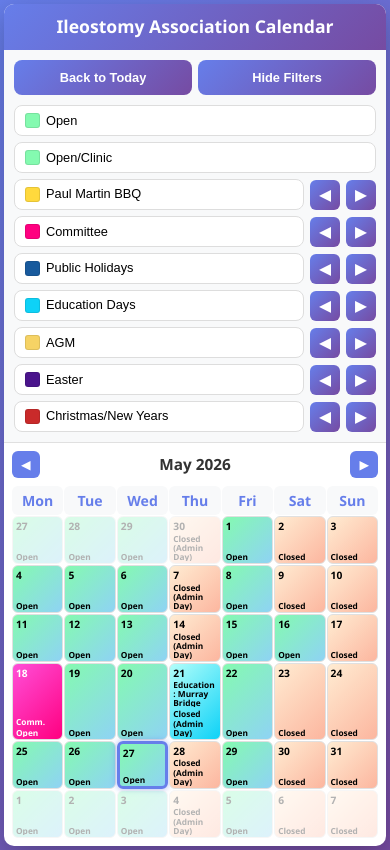
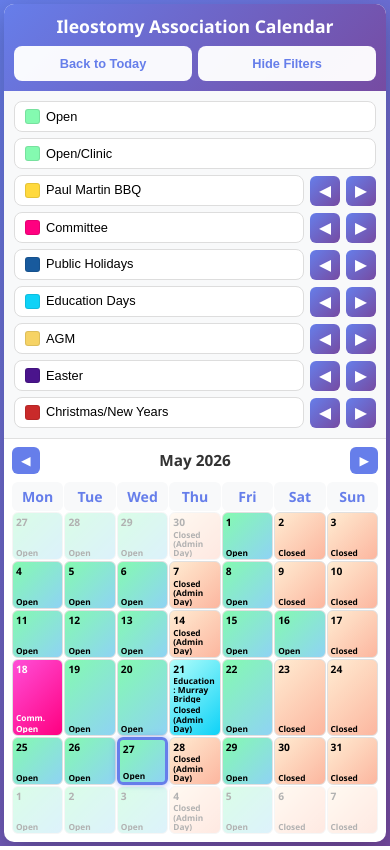
Before and after one commit to FraknToastr/Ileostomy-Association, a plain HTML site: page calendar/index-v2.html in a window 390 px wide. Drawn offline with Linux system fonts and the light colour scheme.

Commit message:
Refine calendar filters layout and tile title

```diff
--- a/calendar/index-v2.html
+++ b/calendar/index-v2.html
@@ -12,15 +12,14 @@
   <div class="container">
     <div class="header">
       <h1>Ileostomy Association Calendar</h1>
+      <div class="top-controls">
+        <button id="btnToday" class="today-btn half-btn" type="button">Back to Today</button>
+        <button id="btnToggleFilters" class="today-btn half-btn" type="button">Hide Filters</button>
+      </div>
     </div>
 
     <div class="main-content">
       <aside class="sidebar">
-        <div class="top-controls">
-          <button id="btnToday" class="today-btn half-btn" type="button">Back to Today</button>
-          <button id="btnToggleFilters" class="today-btn half-btn" type="button">Hide Filters</button>
-        </div>
-
         <div class="filter-group" id="filterGroup">
           <div class="filter-row" data-filter="open">
             <button class="filter-btn" type="button" data-filter="open" aria-label="Open filter">
--- a/calendar/styles.css
+++ b/calendar/styles.css
@@ -7,21 +7,23 @@
     }
     .container{max-width:1200px;margin:0 auto;background:#fff;border-radius:12px;
       box-shadow:0 10px 30px rgba(0,0,0,.25);overflow:hidden;}
-    .header{background:linear-gradient(135deg,var(--accent1) 0%,var(--accent2) 100%);
-      color:#fff;padding:14px;text-align:center;}
+    .header{position:relative;background:linear-gradient(135deg,var(--accent1) 0%,var(--accent2) 100%);
+      color:#fff;padding:14px;text-align:center;min-height:64px;}
     .header h1{font-size:1.6em;margin-bottom:4px;}
     .main-content{display:flex;flex-wrap:wrap;}
     .sidebar{
       width:320px;background:#f8f9fa;padding:14px;border-right:1px solid #e0e0e0;
     }
     .top-controls{
-      display:flex;gap:8px;align-items:center;margin-bottom:12px;
+      position:absolute;left:14px;top:50%;transform:translateY(-50%);
+      width:292px;display:flex;gap:8px;align-items:center;
     }
     .today-btn{
       flex:1;border-radius:8px;border:none;font-size:.9em;
       padding:11px;background:linear-gradient(135deg,var(--accent1),var(--accent2));
       color:#fff;font-weight:bold;cursor:pointer;transition:.3s;
     }
+    .header .today-btn{background:rgba(255,255,255,.96);color:var(--accent1);}
     .today-btn:hover{transform:translateY(-2px);box-shadow:0 3px 10px rgba(102,126,234,.4);}
     .today-btn.half-btn{flex:1;width:50%;}
     .filter-group{display:flex;flex-direction:column;gap:6px;}
@@ -94,13 +96,13 @@
     .day.dim{opacity:.14;}
     .day.focus{outline:3px solid rgba(0,0,0,.55);outline-offset:-3px;}
     /* Collapsed filters */
-    body.filters-collapsed .filter-group{display:none;}
-    body.filters-collapsed .main-content{flex-direction:column;}
-    body.filters-collapsed .sidebar{
-      width:100%;border-right:none;border-bottom:1px solid #e0e0e0;
-    }
+    body.filters-collapsed .sidebar{display:none;}
     /* Single-filter mode hides others */
     .single-hide{display:none !important;}
+    @media(max-width:900px) and (min-width:701px){
+      .header{padding-bottom:64px;}
+      .top-controls{top:auto;bottom:14px;transform:none;}
+    }
     /* Mobile tuning */
     @media(max-width:700px){
       body{padding:4px;}
@@ -108,6 +110,9 @@
       .header{padding:10px;}
       .header h1{font-size:1.2em;margin-bottom:2px;}
       .header p{font-size:.86em;line-height:1.2;}
+      .top-controls{
+        position:static;transform:none;width:100%;margin-top:8px;
+      }
       .main-content{flex-direction:column;}
       .sidebar{width:100%;border-right:none;border-bottom:1px solid #e0e0e0;padding:10px;}
       .calendar-section{padding:8px;}
@@ -119,7 +124,7 @@
       .day{min-height:50px;padding:2px 3px;border-radius:6px;}
       .day-number{font-size:.66em;}
       .day-events{font-size:.54em;line-height:1.12em;gap:2px;}
-      .top-controls{gap:6px;margin-bottom:10px;}
+      .top-controls{gap:6px;}
       .today-btn{padding:10px;font-size:.8em;}
       .filter-btn{font-size:.8em;padding:7px 10px;}
       .nav-btn{width:30px;height:30px;font-size:.98em;border-radius:6px;}
```
Also changed, not shown: index.html (+1 -1 lines).
